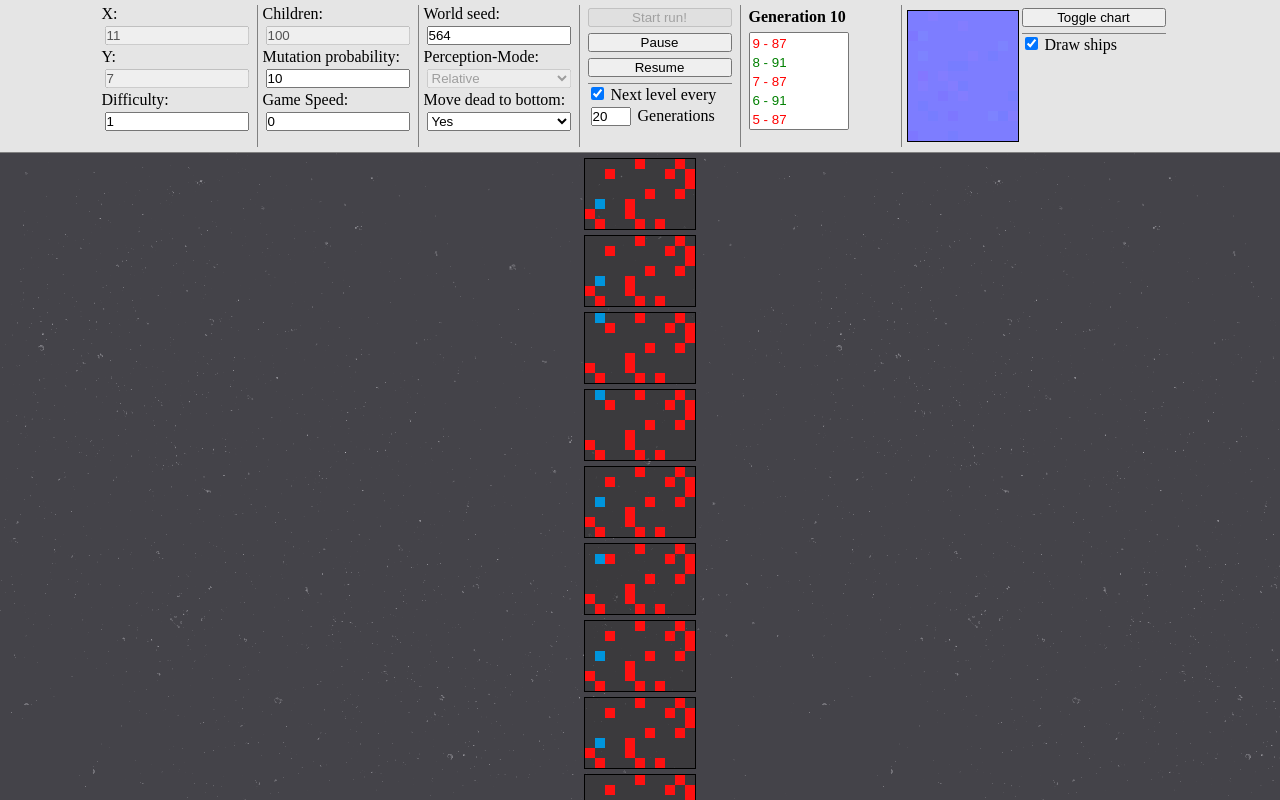
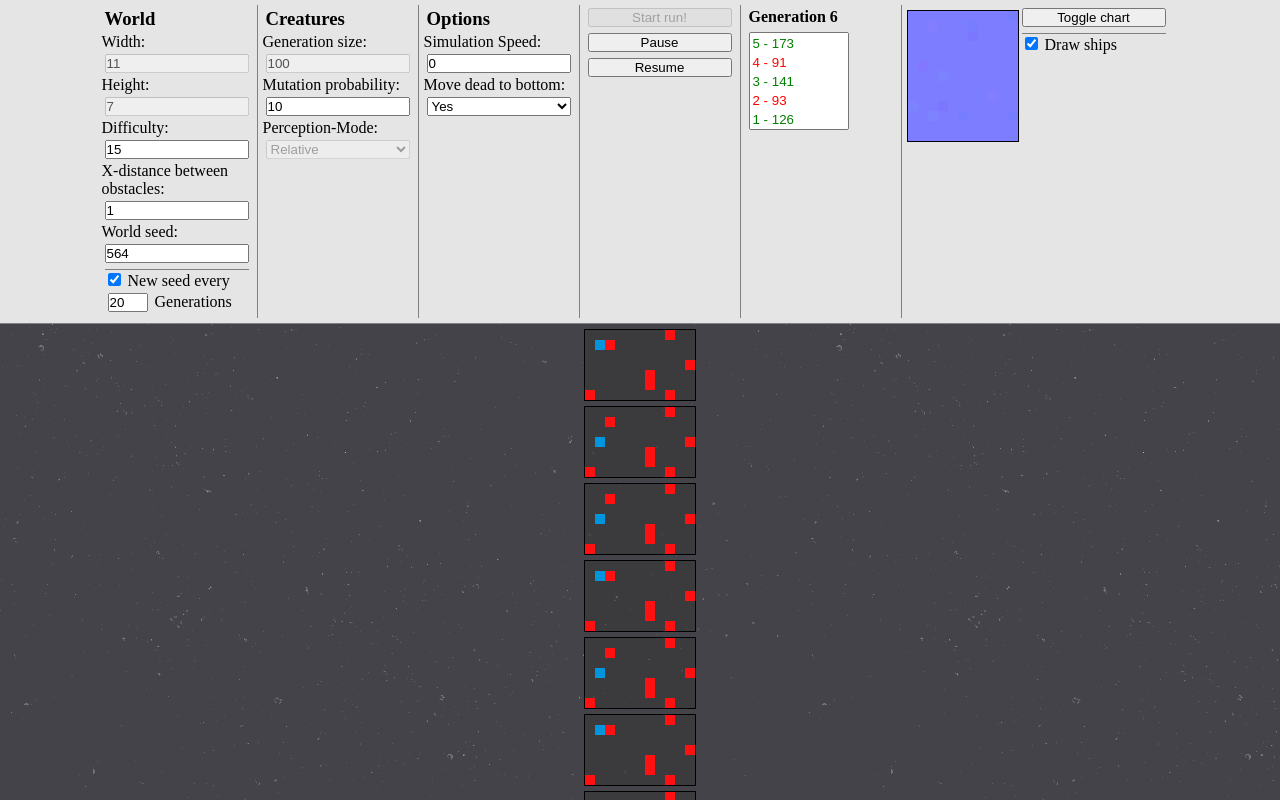
Before and after one commit to walternummerdrei/bbnb, a plain HTML site: page public_html/index.html in a window 1280 px wide. Both pictures are taken after a click on the button "Start run!". Shown: the top 800 px of the page. Drawn offline with nearby package versions, Linux system fonts and the light colour scheme.

Commit message:
Restructured UI, added configurable x-distance between obstacles, reworked difficulty (now in percent)

```diff
--- a/public_html/index.html
+++ b/public_html/index.html
@@ -2,7 +2,7 @@
 <html>
     <head>
         <script src="https://ajax.googleapis.com/ajax/libs/jquery/1.12.4/jquery.min.js"></script>
-        <script type="text/javascript" src="resources/js/jquery.canvasjs.min.js"></script>
+        <script type="text/javascript" src="resources/js/util/jquery.canvasjs.min.js"></script>
         <meta charset="utf-8" />
         <title>Learner</title>
         <link rel="stylesheet" type="text/css" href="resources/css/style.css">
@@ -10,45 +10,49 @@
 
     <body>
         <div id="top">
-            <div id="user_input">
-                X:<input type="number" id="user_width" value="11">
-                Y:<input type="number" id="user_height" value="7">
-                Difficulty:<input type="number" id="user_diffAmount"  value="1">
+            <div class="user_input user_input_left">
+                <h3>World</h3>
+                Width:<input type="number" id="user_width" value="11">
+                Height:<input type="number" id="user_height" value="7">
+                Difficulty:<input type="number" id="user_diffAmount"  value="15">
+                X-distance between obstacles:<input type="number" id="user_obstacle_distance" value="1">
+                World seed:<input type="number" id="user_seed" value="564">
+                <div class="box">
+                        <input type="checkbox" id="user_autolevel" name="autolevel" value="true" checked> New seed every
+                        <input type="number" id="user_nextlevel" value="20"> Generations
+                    </div>
             </div>
-            <div id="user_input">
-                Children:<input type="text" id="user_contestants" value="100">
+            <div class="user_input user_input_left">
+                <h3>Creatures</h3>
+                Generation size:<input type="text" id="user_contestants" value="100">
                 Mutation probability:<input type="text" id="user_mutation" value="10">
-                Game Speed:<input type="number" id="user_speed" value="0">
-            </div>
-            <div id="user_input">
-                World seed:<input type="number" id="user_seed" value="564">
                 Perception-Mode:
                 <select id="perception_mode" name="perception_mode">
-                    <option value="absolute">Absolute</option>
+                    <option value="absolute">Absolute (broken)</option>
                     <option value="relative" selected>Relative</option>
                 </select>
+            </div>
+            <div class="user_input user_input_left">
+                <h3>Options</h3>
+                Simulation Speed:<input type="number" id="user_speed" value="0">
                 Move dead to bottom:
                 <select id="user_rmOnDeath" name="remove_on_death">
                     <option value="true" selected>Yes</option>
                     <option value="false">No</option>
                 </select>
             </div>
-            <div id="user_input">
+            <div class="user_input user_input_center">
                 <button type="button" id="run">Start run!</button>
                 <button type="button" id="pause">Pause</button>
                 <button type="button" id="play">Resume</button>
-                <div class="box">
-                    <input type="checkbox" id="user_autolevel" name="autolevel" value="true" checked> Next level every
-                    <input type="number" id="user_nextlevel" value="20"> Generations
-                </div>
             </div>
-            <div id="user_input">
+            <div class="user_input user_input_right">
                 <span id="generation">Generation 1</span>
                 <select id="lifetimes" name="lifetimes" size="6"></select>
             </div>
             <div class="last_winner">
             </div>
-            <div id="user_input">
+            <div class="user_input">
                 <button type="button" onclick="$('#chartContainer').toggle();">Toggle chart</button>
                 <div class="box">
                     <input type="checkbox" id="user_drawships" name="drawships" value="true" checked> Draw ships
@@ -58,7 +62,7 @@
         <div id="content">
 
         </div>
-        <script src="resources/js/seedrandom.min.js"></script>
+        <script src="resources/js/util/seedrandom.min.js"></script>
         <script src="resources/js/game.js"></script>
         <div id="chartContainer" style="height: 300px; width: 600px;"></div>
     </body>
--- a/public_html/resources/css/style.css
+++ b/public_html/resources/css/style.css
@@ -34,7 +34,7 @@ canvas {
     border: 1px solid black;
 }
 
-#user_input {
+.user_input {
     margin-right: 5px;
     padding-right: 5px;
     display: flex;
@@ -42,11 +42,11 @@ canvas {
     width: 150px;
 }
 
-#user_input:not(:last-child) {
+.user_input:not(:last-child) {
     border-right: 1px solid grey;
 }
 
-#user_input * {
+.user_input * {
     margin: 3px;
 }
 
--- a/public_html/resources/js/game.js
+++ b/public_html/resources/js/game.js
@@ -4,39 +4,47 @@ function World(x, y) {
     this.height = y;
     this.space = createArray(x, y);
     this.initialize();
-
 }
 
 World.prototype.slide = function () {
-    for (var i = 0; i < this.width - 1; i++)
-    {
-        for (var j = 0; j < this.height; j++)
-        {
+    for (var i = 0; i < this.width - 1; i++) {
+        for (var j = 0; j < this.height; j++) {
             this.space[i][j] = this.space[i + 1][j];
         }
     }
 
+    var amountOfNewObstacles = 0;
+
     for (var i = 0; i < this.height; i++)
     {
-        if (Math.random() < 100 / (this.height * difficultyAmount) / 100)
-        {
-            this.space[this.width - 1][i] = 1;
-        } else
-        {
+        if (worldtime % (obstacleXDistance + 1) === 0) {
+            if ((Math.random() * 100) < difficultyAmount) {
+
+                this.space[this.width - 1][i] = 1;
+                amountOfNewObstacles++;
+
+                if (amountOfNewObstacles >= this.height) {
+
+                    for (var i = 0; i < this.height; i++) {
+                        this.space[this.width - 1][i] = 0;
+                    }
+                }
+            } else {
+                this.space[this.width - 1][i] = 0;
+            }
+        } else {
             this.space[this.width - 1][i] = 0;
         }
+
     }
 
 
 };
 
 World.prototype.initialize = function () {
-    for (var i = 0; i < this.width; i++)
-    {
-        for (var j = 0; j < this.height; j++)
-        {
-            if (this.space[i][j] === undefined)
-            {
+    for (var i = 0; i < this.width; i++) {
+        for (var j = 0; j < this.height; j++) {
+            if (this.space[i][j] === undefined) {
                 this.space[i][j] = 0;
             }
         }
@@ -324,7 +332,7 @@ function reset() {
     contestants_alive = contestants;
     mutation_probability = ($('#user_mutation').val() / 100);
     difficultyAmount = parseFloat($('#user_diffAmount').val());
-    difficultyDistance = parseInt($('#user_diffDist').val());
+    obstacleXDistance = parseInt($('#user_obstacle_distance').val());
     speed = parseInt($('#user_speed').val());
     remove_on_death = $('#user_rmOnDeath option:selected').val();
     user_seed = parseInt($('#user_seed').val());
@@ -460,6 +468,7 @@ $('#run').click(function () {
     contestants = parseInt($('#user_contestants').val());
     mutation_probability = ($('#user_mutation').val() / 100);
     difficultyAmount = parseFloat($('#user_diffAmount').val());
+    obstacleXDistance = parseInt($('#user_obstacle_distance').val());
     speed = parseInt($('#user_speed').val());
     perception_mode = $('#perception_mode option:selected').val();
     remove_on_death = $('#user_rmOnDeath option:selected').val();
```
Also changed, not shown: public_html/resources/js/game.min.js (deleted), public_html/resources/js/util/jquery.canvasjs.min.js (renamed from public_html/resources/js/jquery.canvasjs.min.js), public_html/resources/js/util/seedrandom.min.js (renamed from public_html/resources/js/seedrandom.min.js), public_html/resources/js/world.txt (deleted), 1 other file.
